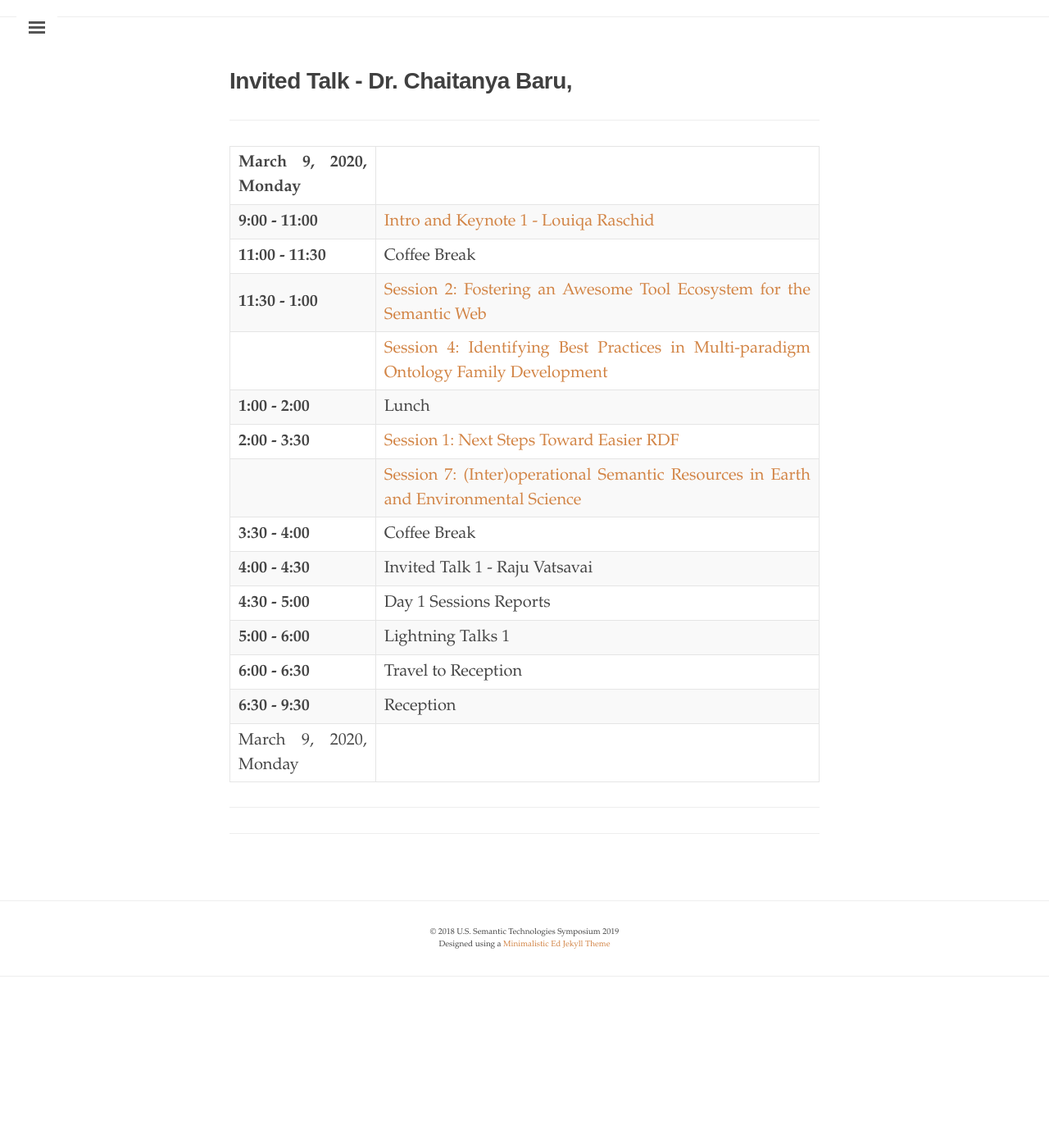
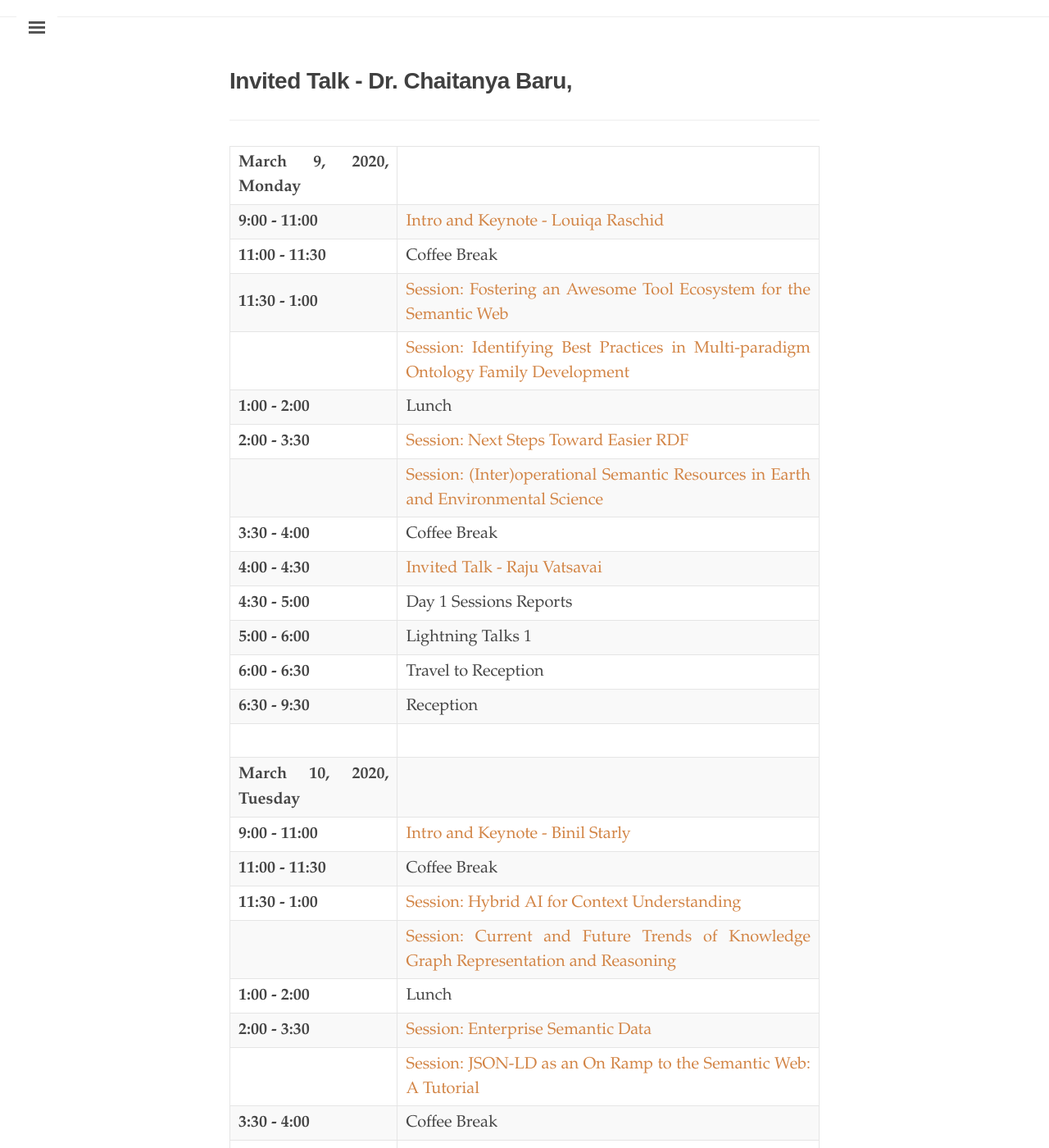
Before and after one commit to us2ts/us2ts.github.io, a Jekyll site: the page built from pages/invited-talk-baru.md, in a window 1280 px wide and 1400 px high, scrolled down 229 px. Shown: the whole window at 82% size. Built offline with Jekyll 4.4.1, drawn with Linux system fonts in a browser that asks for light colours; comment, search, counter and statistics services are not loaded; before the commit the page ends 1451 px from its top, so only the background shows below that; some of the changed text lies outside the part shown.

Commit message:
adding baru's talk template

```diff
--- a/pages/invited-talk-baru.md
+++ b/pages/invited-talk-baru.md
@@ -14,18 +14,38 @@ order: 4
 
 | March 9, 2020, Monday |  |
 | ------------- | ------------- |
-| **9:00 - 11:00**  | [Intro and Keynote 1 - Louiqa Raschid](https://us2ts.org/keynote-louiqa-raschid) |
+| **9:00 - 11:00**  | [Intro and Keynote - Louiqa Raschid](https://us2ts.org/keynote-louiqa-raschid) |
 | **11:00 - 11:30**  | Coffee Break  |
-| **11:30 - 1:00**  | [Session 2: Fostering an Awesome Tool Ecosystem for the Semantic Web](https://us2ts.org/program-tool-ecosystem) |
-|   | [Session 4: Identifying Best Practices in Multi-paradigm Ontology Family Development](https://us2ts.org/program-ontology-best-practices) |
+| **11:30 - 1:00**  | [Session: Fostering an Awesome Tool Ecosystem for the Semantic Web](https://us2ts.org/program-tool-ecosystem) |
+|   | [Session: Identifying Best Practices in Multi-paradigm Ontology Family Development](https://us2ts.org/program-ontology-best-practices) |
 | **1:00 - 2:00**  |  Lunch   |
-| **2:00 - 3:30**  | [Session 1: Next Steps Toward Easier RDF]() |
-|   | [Session 7: (Inter)operational Semantic Resources in Earth and Environmental Science]() |
+| **2:00 - 3:30**  | [Session: Next Steps Toward Easier RDF](https://us2ts.org/program-easier-rdf) |
+|   | [Session: (Inter)operational Semantic Resources in Earth and Environmental Science](https://us2ts.org/program-interoperational-earth-environment-semantics) |
 | **3:30 - 4:00**  | Coffee Break   |
-| **4:00 - 4:30**  | Invited Talk 1 - Raju Vatsavai  |
+| **4:00 - 4:30**  | [Invited Talk - Raju Vatsavai](https://us2ts.org/invited-talk-raju)  |
 | **4:30 - 5:00**  | Day 1 Sessions Reports  |
 | **5:00 - 6:00**  | Lightning Talks 1  |
 | **6:00 - 6:30**  | Travel to Reception  |
 | **6:30 - 9:30**  | Reception |
-| March 9, 2020, Monday |  |
-| ------------- | ------------- |
+|   |   |
+| **March 10, 2020, Tuesday** |  |
+| **9:00 - 11:00**  | [Intro and Keynote - Binil Starly](https://us2ts.org/keynote-binil-starly)  |
+| **11:00 - 11:30**  | Coffee Break  |
+| **11:30 - 1:00**  | [Session: Hybrid AI for Context Understanding](https://us2ts.org/program-hybrid-ai) |
+|   | [Session: Current and Future Trends of Knowledge Graph Representation and Reasoning](https://us2ts.org/program-current-future-kr-trends) |
+| **1:00 - 2:00**  |  Lunch   |
+| **2:00 - 3:30**  | [Session: Enterprise Semantic Data](https://us2ts.org/program-enterprise-semantic-data) |
+|   | [Session: JSON-LD as an On Ramp to the Semantic Web: A Tutorial](https://us2ts.org/program-jsonld) |
+| **3:30 - 4:00**  | Coffee Break   |
+| **4:00 - 4:30**  | [Invited Talk - Chaitanya Baru]()  |
+| **4:30 - 5:00**  | Day 2 Sessions Reports - Lightning talks 2 (cont)  |
+| **5:00 - 6:30**  | Poster Presentations and Unconference Organization |
+| **6:30 - 9:30**  | Dinner on your own |
+|   |   |
+| **March 11, 2020, Wednesday** |  |
+| **9:00 - 11:00**  | [Intro and Keynote - Josh Shinavier](https://us2ts.org/keynote-joshua-shinavier)  |
+| **11:00 - 11:30**  | Coffee Break  |
+| **11:30 - 1:00**  | Unconference |
+| **1:00 - 2:00**  |  Lunch   |
+| **2:00 - 3:30**  | Unconference report-out  |
+|   | Symposium Reflections and Closing |
```
